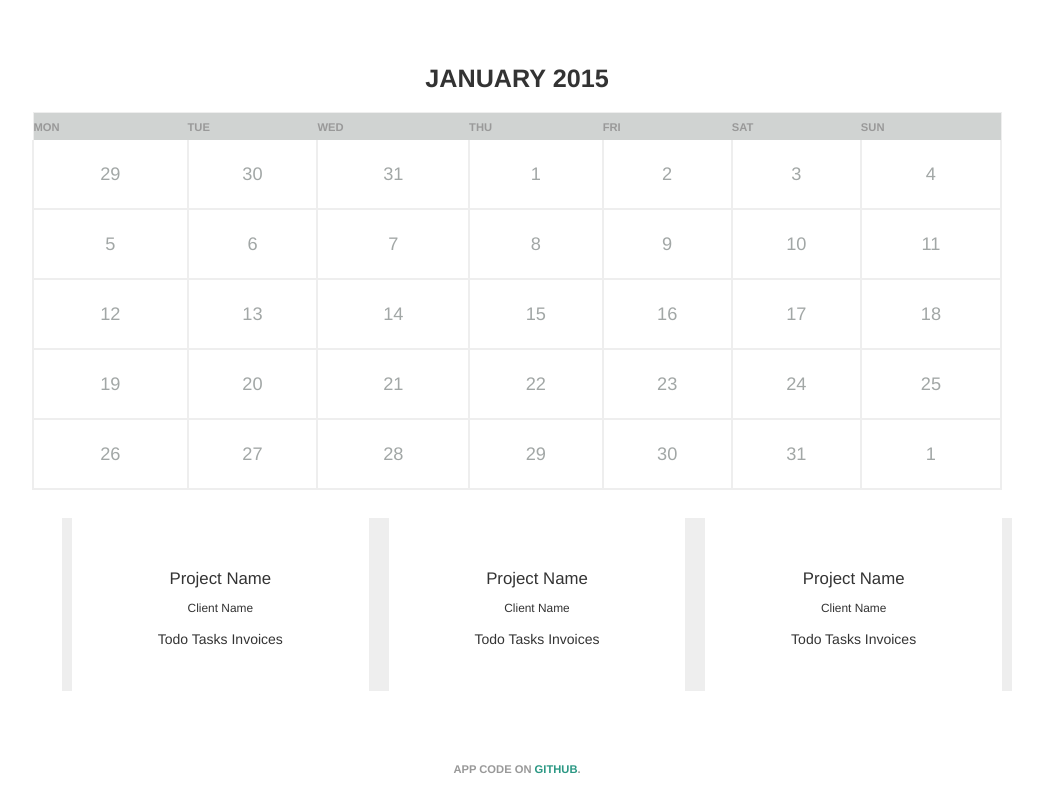
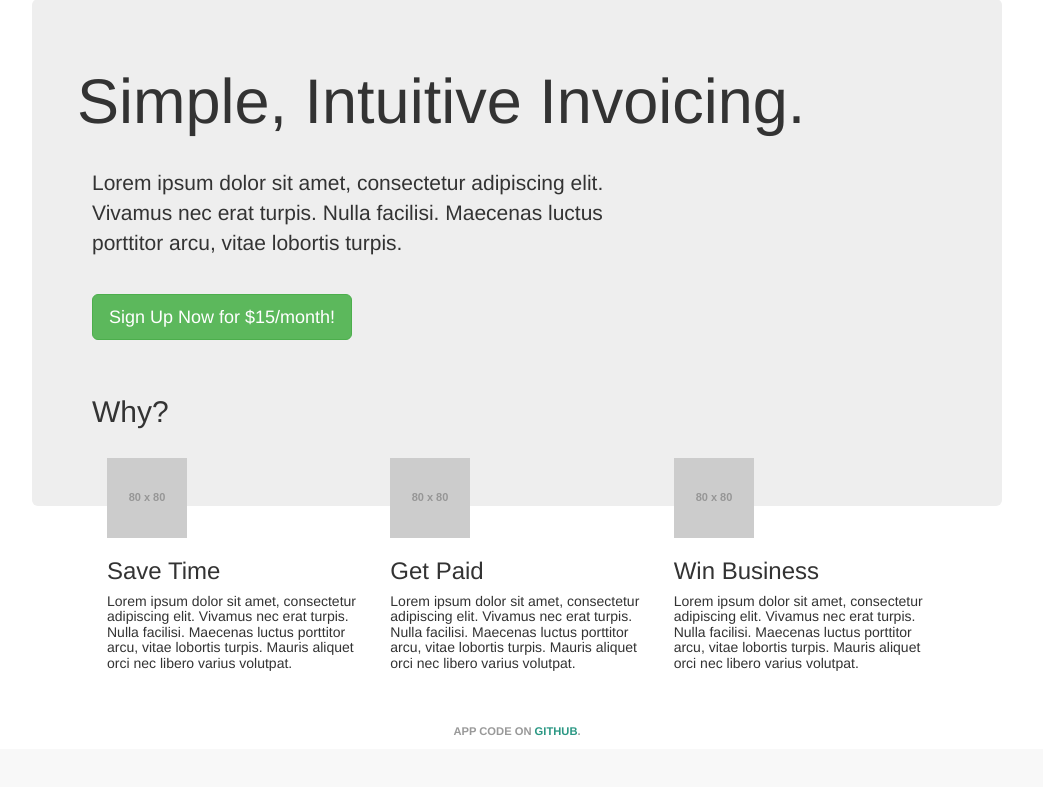
Before and after one commit to mjhea0/cabinet, a Flask app: page / in a window 1280 px wide. Shown: the part 51-838 px from the top of the page, without its empty margins (123-1166 px from the left). After the commit the page ends 786 px from the top, so only its background shows below. Run offline with Flask 2, Linux system fonts and the light colour scheme; a user stored in the database is signed in; tables that the repository leaves empty hold one stand-in row (values such as "Sample post"); grey boxes labelled with a size stand in for pictures from a placeholder-image service; parts of the project's set-up code (start-up, migrations or seed data) failed here and were passed over; some libraries are stand-ins or nearby versions; some web fonts are replaced.

Commit message:
added main page

```diff
--- a/project/main/views.py
+++ b/project/main/views.py
@@ -24,14 +24,14 @@ main_blueprint = Blueprint('main', __name__,)
 ################
 
 
-# @main_blueprint.route('/')
-# def home():
-#     return render_template('main/home.html')
+@main_blueprint.route('/')
+def home():
+    return render_template('main/home.html', title="Welcome")
 
 
-@main_blueprint.route('/')
+@main_blueprint.route('/dashboard')
 @login_required
-def home():
+def dashboard():
     cal = Calendar(0)
     year = date.today().year
     month = date.today().month
--- a/project/templates/_base.html
+++ b/project/templates/_base.html
@@ -21,11 +21,10 @@
     <div class="site-content">
       <div class="container">
 
-        <br>
-
         <!-- messages -->
         {% with messages = get_flashed_messages(with_categories=true) %}
         {% if messages %}
+        <br>
         <div class="row">
           <div class="col-md-12">
             {% for category, message in messages %}
@@ -39,7 +38,6 @@
         {% endif %}
         {% endwith %}
 
-        <br>
 
         <!-- child template -->
         {% block content %}{% endblock %}
--- a/project/templates/header.html
+++ b/project/templates/header.html
@@ -18,7 +18,7 @@
       <div class="collapse navbar-collapse" id="bs-example-navbar-collapse-1">
         <ul class="nav navbar-nav">
           {% if current_user.is_authenticated() %}
-            <li><a href="{{ url_for('main.home') }}">Dashboard</a></li>
+            <li><a href="{{ url_for('main.dashboard') }}">Dashboard</a></li>
             <li><a href="{{ url_for('client.clients') }}">Clients</a></li>
             <li><a href="{{ url_for('invoice.invoices') }}">Invoices</a></li>
           {% endif %}
--- a/project/templates/main/home.html
+++ b/project/templates/main/home.html
@@ -2,6 +2,43 @@
 
 {% block content %}
 
-<h1> hi </h1>
+<div class="jumbotron">
+
+  <div class="row">
+    <h1>Simple, Intuitive Invoicing.</h1>
+  </div>
+
+    <div class="row">
+      <p class="col-md-8">Lorem ipsum dolor sit amet, consectetur adipiscing elit. Vivamus nec erat turpis. Nulla facilisi. Maecenas luctus porttitor arcu, vitae lobortis turpis.</p>
+      <p class="col-md-8"><a href="/" class="sign-up btn btn-success btn-lg">Sign Up Now for $15/month!</a></p>
+    </div>
+
+  <br>
+
+  <h2>Why?</h2>
+
+  <br>
+
+  <div class="col-md-4">
+    <img src="http://placehold.it/80x80">
+    <h3>Save Time</h3>
+    <h5>Lorem ipsum dolor sit amet, consectetur adipiscing elit. Vivamus nec erat turpis. Nulla facilisi. Maecenas luctus porttitor arcu, vitae lobortis turpis. Mauris aliquet orci nec libero varius volutpat.</h5>
+  </div>
+
+  <div class="col-md-4">
+    <img src="http://placehold.it/80x80">
+    <h3>Get Paid</h3>
+    <h5>Lorem ipsum dolor sit amet, consectetur adipiscing elit. Vivamus nec erat turpis. Nulla facilisi. Maecenas luctus porttitor arcu, vitae lobortis turpis. Mauris aliquet orci nec libero varius volutpat.</h5>
+  </div>
+
+  <div class="col-md-4">
+    <img src="http://placehold.it/80x80">
+    <h3>Win Business</h3>
+    <h5>Lorem ipsum dolor sit amet, consectetur adipiscing elit. Vivamus nec erat turpis. Nulla facilisi. Maecenas luctus porttitor arcu, vitae lobortis turpis. Mauris aliquet orci nec libero varius volutpat.</h5>
+  </div>
+
+</div>
+
+<br>
 
 {% endblock %}
--- a/project/user/views.py
+++ b/project/user/views.py
@@ -33,7 +33,7 @@ def login():
                 user.password, request.form['password']):
             login_user(user)
             flash('You are logged in. Welcome!', 'success')
-            return redirect(url_for('main.home'))
+            return redirect(url_for('main.dashboard'))
         else:
             flash('Invalid email and/or password.', 'danger')
             return render_template('user/login.html', form=form)
```
Also changed, not shown: tests/test_client.py (+0 -15 lines), tests/test_main.py (+1 -1 lines).
